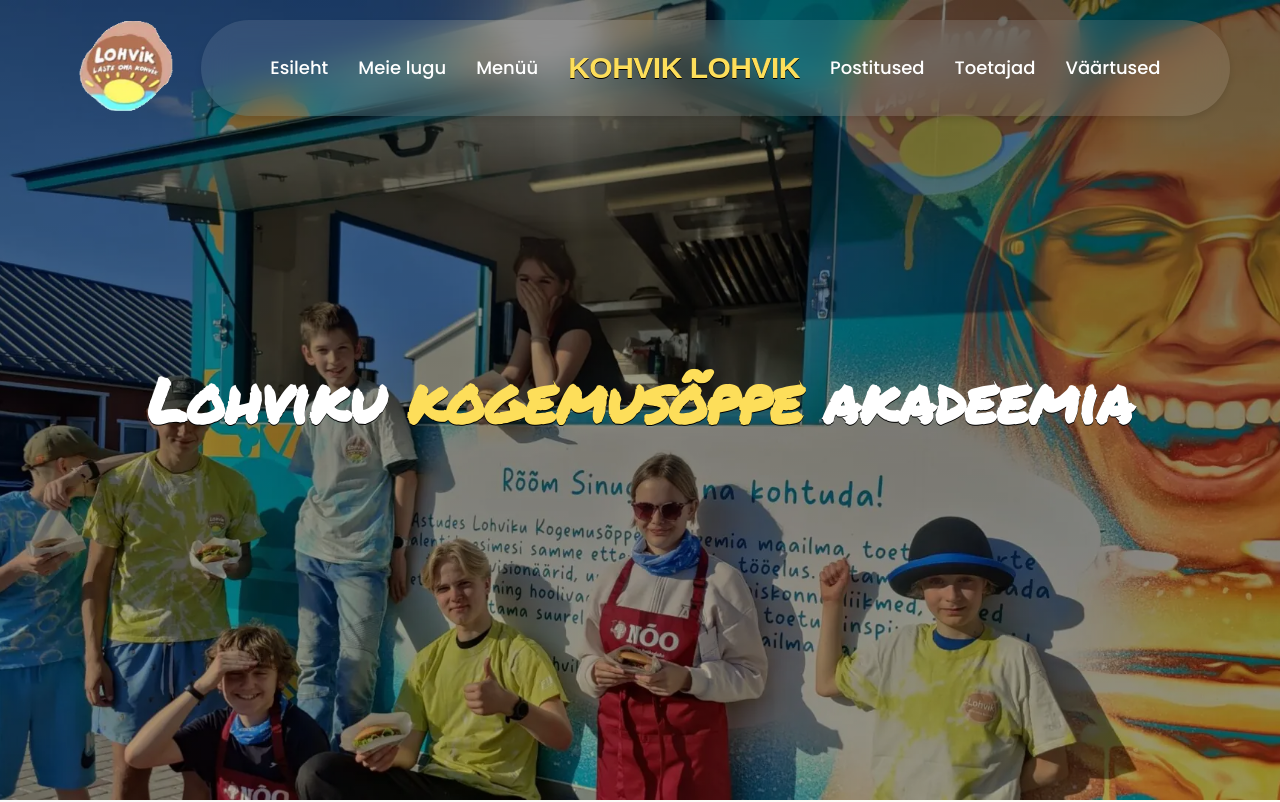
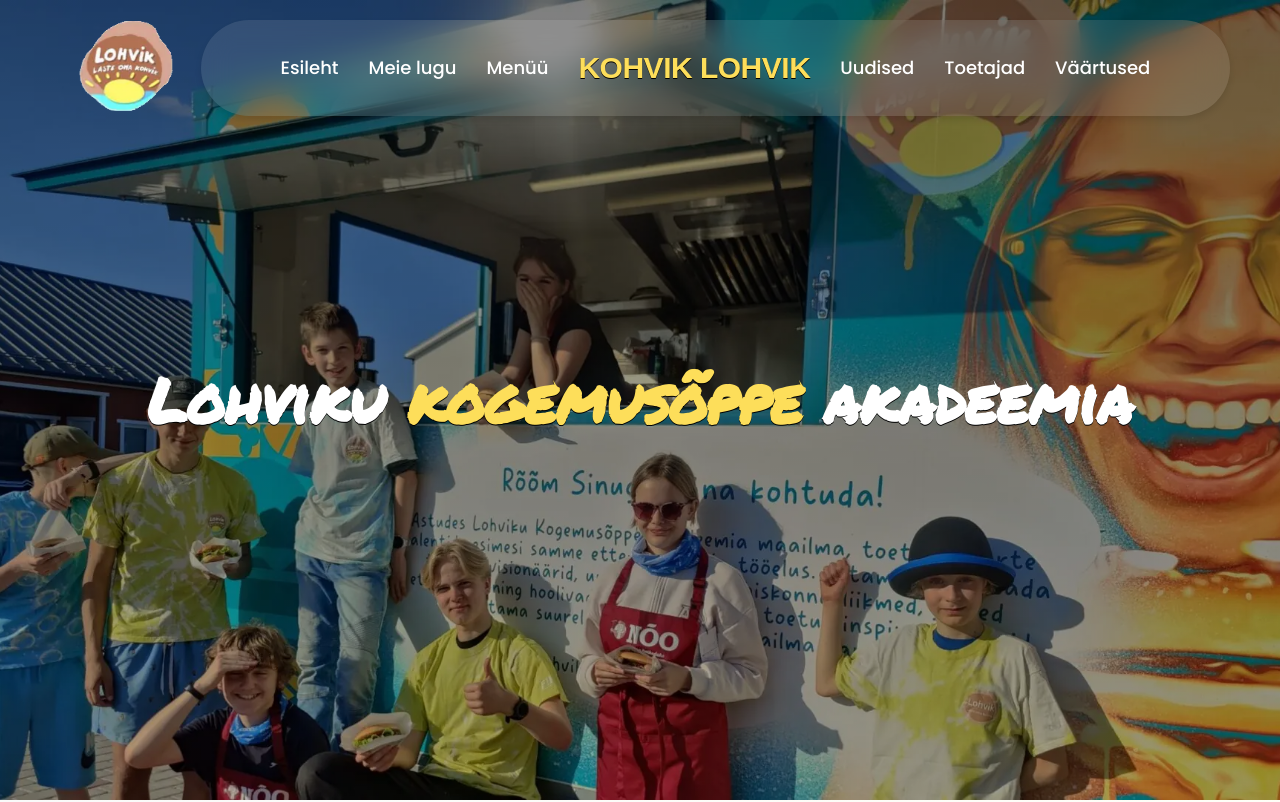
Before and after one commit to mikk369/kohvik-lohvik, a React (Vite) app: page / in a window 1280 px wide. Shown: the top 802 px of the page. Built offline with nearby package versions, Linux system fonts and the light colour scheme; no server answers; a web font is replaced by a local one.

Commit message:
nav link from Postitused to Uudised

```diff
--- a/src/App.jsx
+++ b/src/App.jsx
@@ -130,7 +130,7 @@ function App() {
               <li><a href="#about" className="main-nav-link">Meie lugu</a></li>
               <li><a href="#menu" className="main-nav-link" id="menu-link">Menüü</a></li>
               <h2 className="heading-secondary">KOHVIK LOHVIK</h2>
-              <li><a href="#fb-posts" className="main-nav-link">Postitused</a></li>
+              <li><a href="#fb-posts" className="main-nav-link">Uudised</a></li>
               <li><a href="#supporters" className="main-nav-link">Toetajad</a></li>
               <li><a href="#our-values" className="main-nav-link" id="valueLink">Väärtused</a></li>
             </ul>
```
